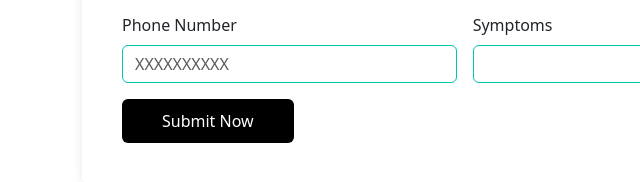
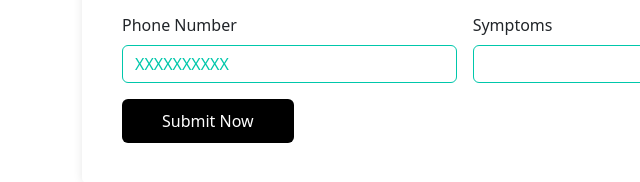
Before and after one commit to nahid-karim-emon/assignment-1, a plain HTML site: page index.html in a window 1280 px wide. Shown: the part 842-1024 px from the top of the page, 0-640 px from the left. Drawn offline with nearby package versions, Linux system fonts and the light colour scheme.

Commit message:
add live site

```diff
--- a/css/style.css
+++ b/css/style.css
@@ -139,6 +139,9 @@
     color: #00C7AB;
 }
 
+input::placeholder {
+    color: #00C7AB !important;
+  }
 .form-control,
 .form-select {
 
```
Also changed, not shown: live-site.txt (added).
